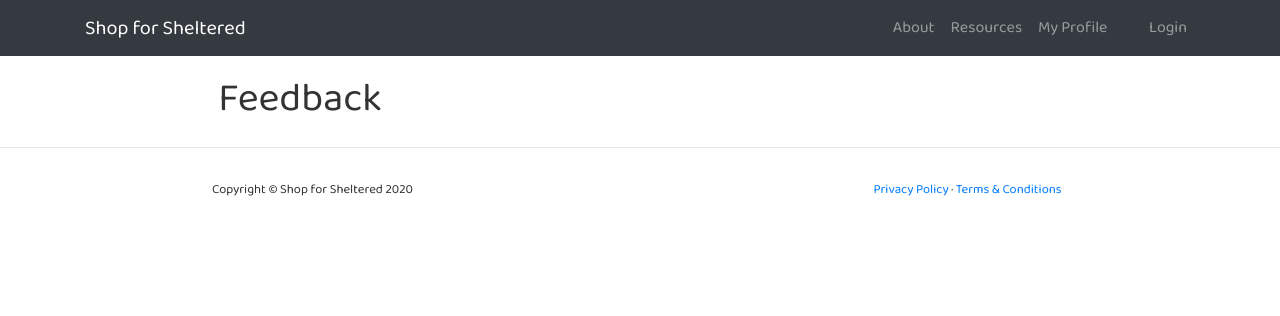
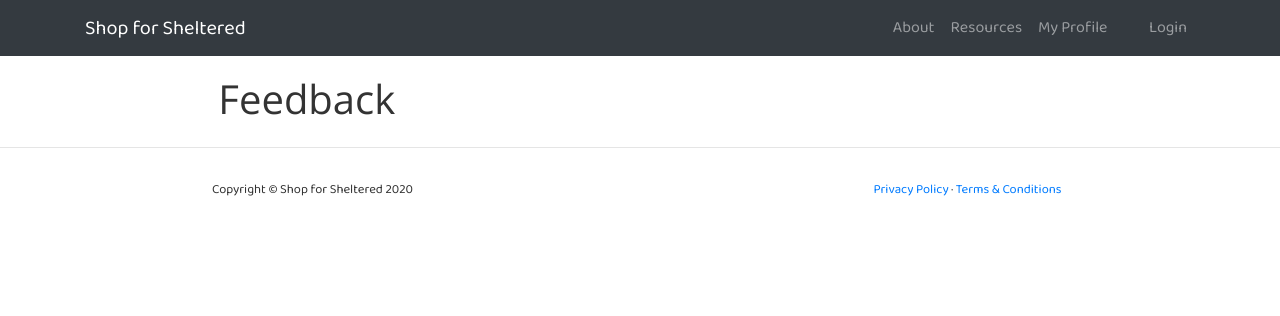
Before and after one commit to jimmcgaw/supplyrunners, a Django app: page /feedback/ in a window 1280 px wide. Shown: the top 316 px of the page. Run offline with Django 3.2, Linux system fonts and the light colour scheme; some libraries are stand-ins or nearby versions.

Commit message:
update header font

```diff
--- a/static/css/app.css
+++ b/static/css/app.css
@@ -1,5 +1,9 @@
 * {
     font-family: 'Baloo 2', cursive;
+}
+
+h1, h2, h3, h4, h5, h6 {
+    font-family: 'Open Sans', sans-serif;
 }
 
 body {
--- a/templates/base.html
+++ b/templates/base.html
@@ -7,6 +7,7 @@
     <title>Shop for Sheltered{% block extra_title %}{% endblock %}</title>
     <link rel="stylesheet" href="/static/node_modules/bootstrap/dist/css/bootstrap.min.css" />
     <link href="https://fonts.googleapis.com/css?family=Baloo+2&display=swap" rel="stylesheet">
+    <link href="https://fonts.googleapis.com/css?family=Open+Sans&display=swap" rel="stylesheet">
     <link rel="stylesheet" href="/static/css/app.css" />
 
     <script type="module" src="/static/node_modules/ionicons/dist/ionicons/ionicons.esm.js"></script>
```
